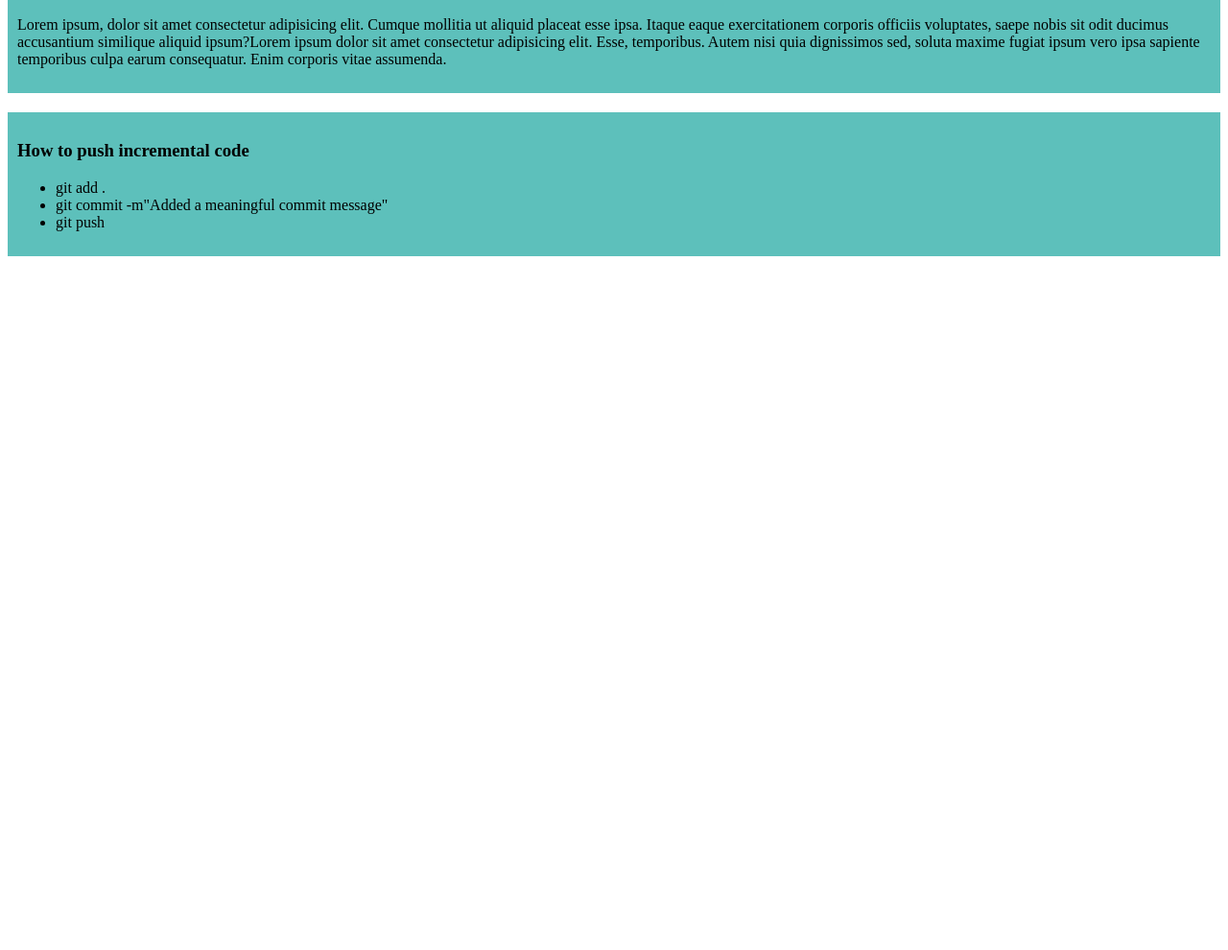
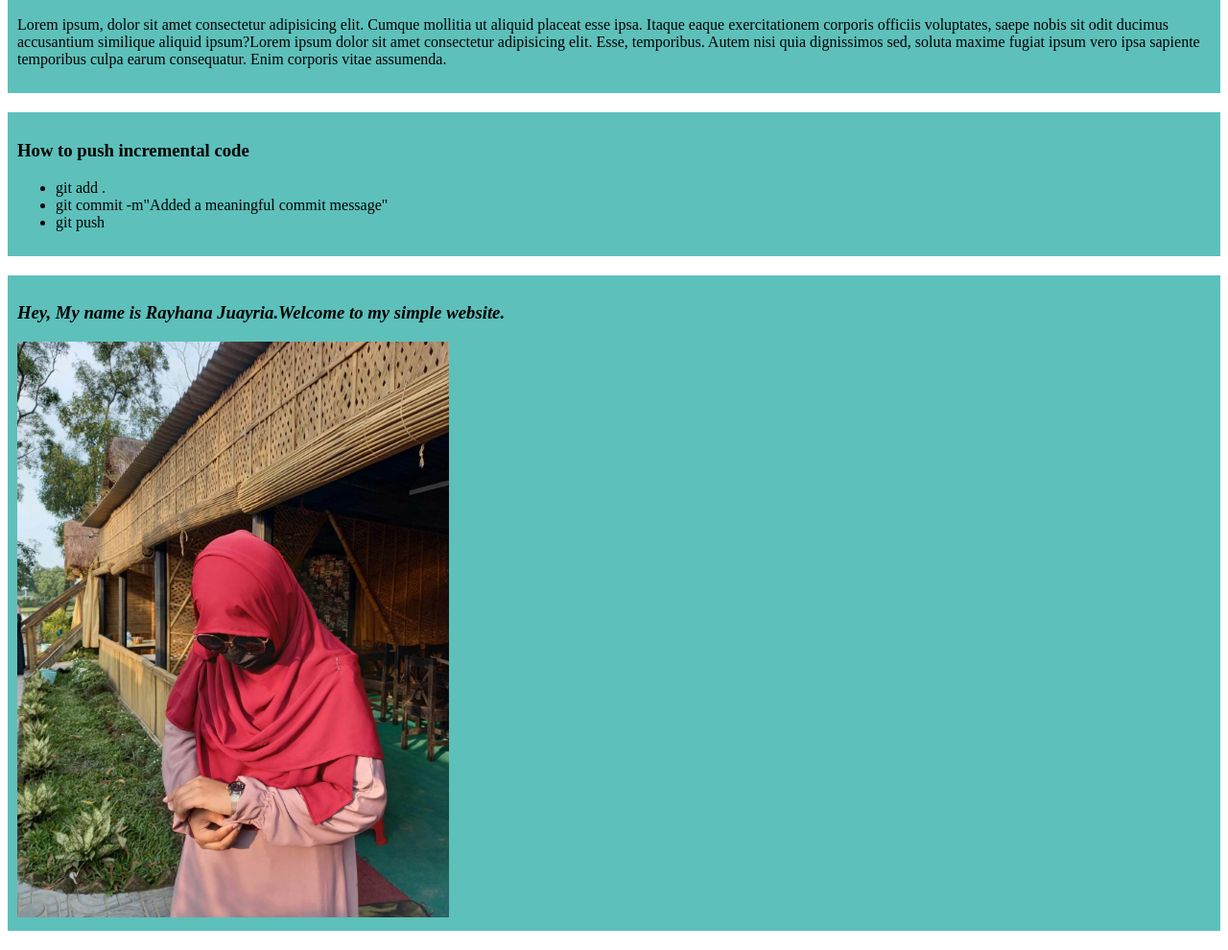
Before and after one commit to Rayhanajuayria/My-simple-Website, a plain HTML site: page index.html in a window 1280 px wide. Shown: the part 598-1588 px from the top of the page at 96% size. Before the commit the page ends 885 px from the top, so only its background shows below. Drawn offline with Linux system fonts and the light colour scheme.

Commit message:
add my picture

```diff
--- a/index.html
+++ b/index.html
@@ -31,6 +31,9 @@
             <li>git push</li>
         </ul>
     </div>
-
+    <div>
+        <h3><i><b> Hey, My name is Rayhana Juayria.Welcome to my simple website.</b></i></h3>
+        <img src="images/pic 2.jpeg" alt="Awesome Picture" height="600px" weight="900px">
+    </div>
 </body>
 </html>
```
Also changed, not shown: images/pic 2.jpeg (added).
